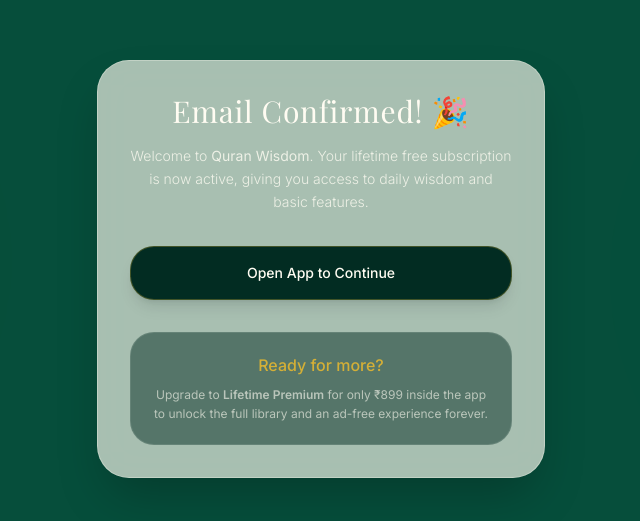
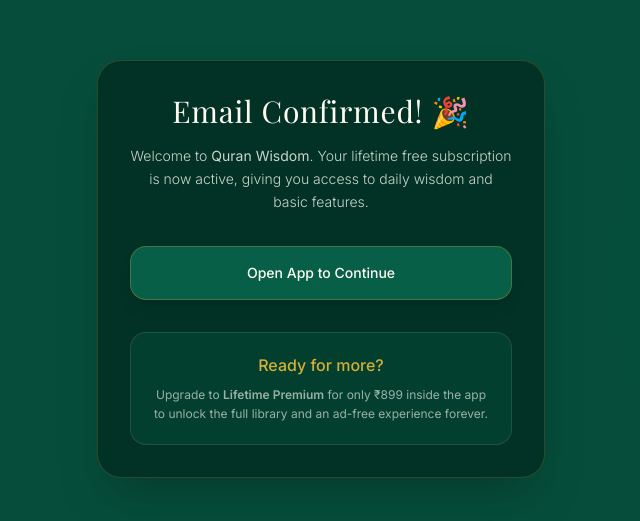
Before and after one commit to ujvasisht-hub/Quran-wisdom, a React (Vite) app: page /welcome in a window 1280 px wide. Shown: the part 131-652 px from the top of the page, without its empty margins (319-959 px from the left). Built offline with nearby package versions, Linux system fonts and the light colour scheme; no server answers; a web font is replaced by a local one.

Commit message:
Added missing Welcome.tsx file

```diff
--- a/src/pages/Welcome.tsx
+++ b/src/pages/Welcome.tsx
@@ -13,10 +13,10 @@ export default function Welcome() {
       const deepLink = `com.evrydaysolutions.wisdom://login-callback${hash}`;
       setAppLink(deepLink);
 
-      // Automatically try to open the app after 5 seconds
+      // Automatically try to open the app after 4 seconds
       const timer = setTimeout(() => {
         window.location.href = deepLink;
-      }, 5000);
+      }, 4000);
 
       return () => clearTimeout(timer);
     }
@@ -33,7 +33,7 @@ export default function Welcome() {
         initial={{ opacity: 0, y: 30 }}
         animate={{ opacity: 1, y: 0 }}
         transition={{ duration: 0.7, ease: 'easeOut' }}
-        className="w-full max-w-md relative z-10 text-center glass rounded-4xl p-8 shadow-2xl"
+        className="w-full max-w-md relative z-10 text-center bg-emerald-950/80 backdrop-blur-md rounded-3xl p-8 border border-gold/20 shadow-2xl"
       >
         <h1 className="font-display text-3xl text-ivory mb-4 tracking-wide">
           Email Confirmed! 🎉
@@ -44,12 +44,12 @@ export default function Welcome() {
 
         <a
           href={appLink}
-          className="w-full block py-4 bg-emerald-950 text-ivory rounded-3xl font-medium text-sm hover:bg-emerald-800 transition-colors border border-gold/30 shadow-lg mb-8"
+          className="w-full block py-4 bg-emerald-800 text-ivory rounded-2xl font-medium text-sm hover:bg-emerald-700 transition-colors border border-gold/30 shadow-lg mb-8"
         >
           Open App to Continue
         </a>
 
-        <div className="p-5 bg-emerald-950/50 rounded-3xl border border-ivory/10">
+        <div className="p-5 bg-emerald-900/50 rounded-2xl border border-ivory/10">
           <p className="text-gold font-medium mb-2">Ready for more?</p>
           <p className="text-ivory/60 text-xs leading-relaxed">
             Upgrade to <strong>Lifetime Premium</strong> for only ₹899 inside the app to unlock the full library and an ad-free experience forever.
```
